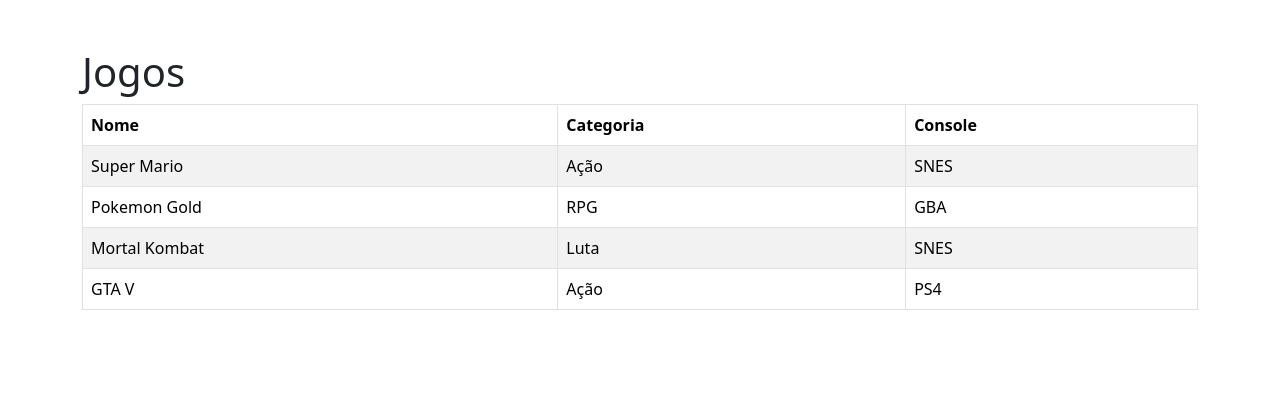
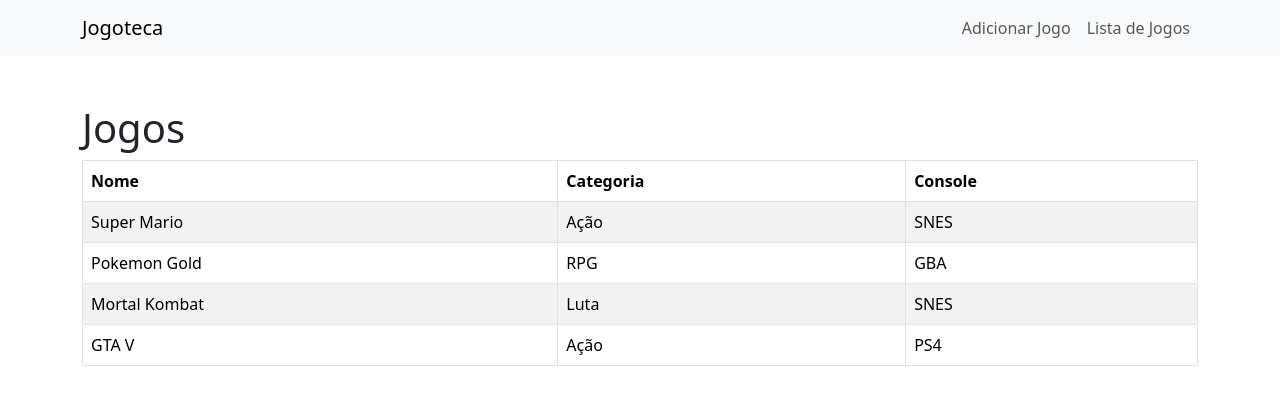
Before and after one commit to dnsouzadev/api-jogoteca, a Flask app: page / in a window 1280 px wide. Shown: the top 405 px of the page. Run offline with Flask 3, Linux system fonts and the light colour scheme; some libraries are stand-ins or nearby versions.

Commit message:
criando a navbar

```diff
--- a/templates/lista.html
+++ b/templates/lista.html
@@ -18,7 +18,4 @@
                 {% endfor %}
             </tbody>
         </table>
-    </div>
-  </body>
-</html>
 {% endblock %}
--- a/templates/novo.html
+++ b/templates/novo.html
@@ -17,7 +17,4 @@
                 <button type="submit" class="btn btn-primary btn-salvar">Salvar</button>
             </fieldset>
         </form>
-    </div>
-</body>
-</html>
 {% endblock %}
--- a/templates/template.html
+++ b/templates/template.html
@@ -3,10 +3,26 @@
 <head>
     <meta charset="UTF-8">
     <meta name="viewport" content="width=device-width, initial-scale=1.0">
-    <link rel="stylesheet" href="../static/css/bootstrap.css">
+    <link rel="stylesheet" href="{{ url_for('static', filename='bootstrap.css') }}">
     <title>Jogoteca</title>
 </head>
 <body>
+
+    <nav class="navbar navbar-expand-lg navbar-light bg-light">
+        <div class="container">
+            <a class="navbar-brand" href="/">Jogoteca</a>
+            <ul class="navbar-nav ml-auto">
+                <li class="nav-item">
+                    <a class="nav-link" href="/novo">Adicionar Jogo</a>
+                </li>
+                <li class="nav-item">
+                    <a class="nav-link" href="/">Lista de Jogos</a>
+                </li>
+            </ul>
+        </div>
+    </nav>
+
+
     <div class="container mt-5">
         <div class="page-header">
             <h1>{{ titulo }}</h1>
```
Also changed, not shown: static/bootstrap.css (renamed from static/css/bootstrap.css).
